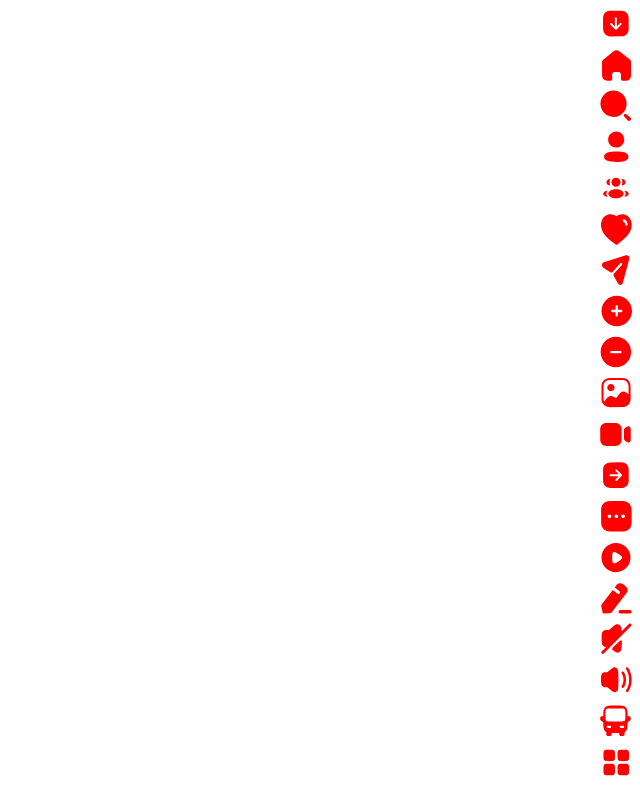
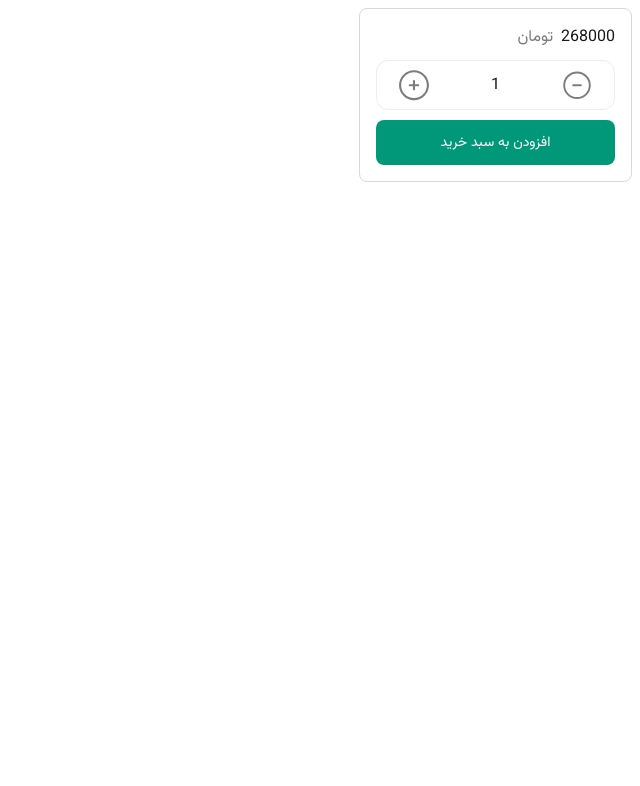
Before and after one commit to DavoodAkrami/Banmano, a React (Vite) app: page / in a window 1280 px wide. Shown: the top 786 px of the page, without its empty margins (640-1280 px from the left). Built offline with nearby package versions, Linux system fonts and the light colour scheme.

Commit message:
Adding PriceBox component and making Button box better

```diff
--- a/src/components/Button/Button.jsx
+++ b/src/components/Button/Button.jsx
@@ -1,7 +1,7 @@
 import clsx from 'clsx';
 import styles from './Button.module.css';
 
-const Button = (props) => {
+const Button = ({size='32px', type='primary', disabled, variant='fill', className, children, props}) => {
     return (
         <button
             onClick={props.onClick}
@@ -9,25 +9,27 @@ const Button = (props) => {
                 styles.root,
 
                 //size
-                props.size === 'small' && styles.sizeSmall,
-                props.size === 'medium' && styles.sizeMedium,
-                props.size === 'large' && styles.sizeLarge,
+                size === 'small' && styles.sizeSmall,
+                size === 'medium' && styles.sizeMedium,
+                size === 'large' && styles.sizeLarge,
 
                 //type
-                props.type === 'primary' && styles.typePrimary,
-                props.type === 'secondary' && styles.typeSecondary,
-                props.type === 'gray' && styles.typeGray,
+                type === 'primary' && styles.typePrimary,
+                type === 'secondary' && styles.typeSecondary,
+                type === 'gray' && styles.typeGray,
 
                 //disabled
-                props.disabled && styles.disabled,
+                disabled && styles.disabled,
 
                 //variants
-                props.variant === 'fill' && styles.variantFill,
-                props.variant === 'outline' && styles.variantOutline,
-            )}>
-                {props.iconLeft && <span className={styles.iconLeft}>{props.iconLeft}</span>}
-                {props.children}
-                {props.iconRight && <span className={styles.iconRight}>{props.iconRight}</span>}
+                variant === 'fill' && styles.variantFill,
+                variant === 'outline' && styles.variantOutline,
+
+                className && className
+            )}
+            {...props}
+            >
+                {children}
             </button>
     )
 }
--- a/src/components/Button/Button.module.css
+++ b/src/components/Button/Button.module.css
@@ -45,6 +45,10 @@
 
 
 /* Variant Outline + Types */
+.variantOutline{
+    background-color: transparent;
+}
+
 .variantOutline.typePrimary {
     border: 1px solid var(--primary-color20);
     background-color: transparent;
--- a/src/components/Icon/Icon.jsx
+++ b/src/components/Icon/Icon.jsx
@@ -440,6 +440,8 @@ const IconMinus = ({ size = '24px', color = 'currentColor', variant='bold', onCl
             viewBox="0 0 24 25"
             fill="none"
             xmlns="http://www.w3.org/2000/svg"
+            onClick={onClick}
+            style={style}
             >
             <circle cx="12" cy="12.7061" r="10" stroke={color} stroke-width="1.5"/>
             <path d="M15 12.7061H9" stroke={color} stroke-width="1.5" stroke-linecap="round"/>
--- /dev/null
+++ b/src/components/Price_box/PriceBox.module.css
@@ -0,0 +1,77 @@
+.root {
+    all: unset;
+    cursor: pointer;
+}
+
+.priceBox {
+    border: 1px solid var(--gray-color30);
+    border-radius: 8px;
+    padding: 16px;
+    width: 239px;
+}
+
+.price {
+    margin-bottom: 10px;
+    font-size: var(--font-size16);
+    font-weight: var(--font-weight-regular);
+    display: flex;
+    gap: 8px;
+}
+
+.priceNumber {
+    color: var(--gray-color90);
+}
+
+.priceToman {
+    color: var(--gray-color50);
+}
+
+.numberHandeling {
+    border: 1px solid var(--gray-color20);
+    border-radius: 12px;
+    display: flex;
+    gap: 12px;
+    padding: 8px;
+    justify-content: center;
+}
+
+.number {
+    color: var(--gray-color90);
+    font-size: var(--font-size16);
+    font-weight: var(--font-weight-regular);
+    text-align: center;
+    border: none;
+    appearance: none;
+    width: 103px;
+}
+
+.number:focus {
+    outline: none;
+}
+
+input::-webkit-inner-spin-button,
+input::-webkit-outer-spin-button {
+    -webkit-appearance: none;
+}
+
+.shoppingCart {
+    background-color: var(--secondary-color60);
+    color: var(--gray-color10);
+    font-size: var(--font-size14);
+    font-weight: var(--font-weight-regular);
+    padding: 4px 12px;
+    border-radius: 8px;
+    border: none;
+    display: flex;
+    gap: 8px;
+    width: 100%;
+    height: 45px;
+    justify-content: center;
+    align-items: center;
+    margin-top: 10px;
+}
+
+.shoppingCart:hover {
+    background-color: var(--secondary-color70);
+    cursor: pointer;
+}
--- a/src/components/Price_box/priceBox.jsx
+++ b/src/components/Price_box/priceBox.jsx
@@ -1,53 +1,63 @@
 import React from 'react';
 import { useState, useEffect } from 'react';
-import Button from '../Button/Button';
 import products from '../../data/products';
-import Icon from '../Icon/Icon';
+import { IconMinus, IconPlus } from '../Icon/Icon';
+import styles from './PriceBox.module.css';
 
-const PriceBox = (props) => {
+
+
+
+const PriceBox = ({productId}) => {
     const [number, setNumber] = useState(1);
     const [price, setPrice] = useState(0);
 
     useEffect(() => {
-        const product = products.find(product => product.id === props.productId);
+        const product = products.find(product => product.id === productId);
         if (product) {
             setPrice(product.price * number);
         } else {
             setPrice(0);
         }
-    }, [props.productId, number]);
+    }, [productId, number]);
 
+    const increment = () => {
+        setNumber(number + 1);
+    }
+
+    const decrement = () => {
+        if (number > 1) {
+            setNumber(number - 1);
+        } else if (number < 1) {
+            setNumber(1);
+        }
+    }
 
 
     return (
-       <div className="PriceBox">
-            <div className="priceHandeling">
-                <span style={{marginLeft: '8px'}}>{price}</span>
-                <span style={{color: 'var(--gray-color50)'}}>تومان</span>
+        <div className={styles.fixedBox}>
+            <div className={styles.container}>
+                <div className={styles.priceBox}>
+
+                    <div className={styles.price}>
+                        <div className={styles.priceNumber}>{price}</div>
+                        <div className={styles.priceToman}>تومان</div>
+                    </div>
+
+                    <div className={styles.quantity}>
+                        <div className={styles.numberHandeling}>
+                            <IconMinus size='32px' color='var(--gray-color50)' variant='outline' onClick={() => {decrement()}}/>
+                            <input type="number" className={styles.number} inputMode='numeric' value={number} onChange={(e) => {setNumber(e.target.value)}} />
+                            <IconPlus size='32px' color='var(--gray-color50)' variant='outline' onClick={() => {increment()}}/>
+                        </div>
+
+                        <button className={styles.shoppingCart}>
+                            افزودن به سبد خرید
+                        </button>
+                    </div>
+
+                </div>
             </div>
-
-            <div className="numberHandeling">
-               <Button
-                    onClick={() => setNumber(number - 1)}
-                    disabled={number < 2}
-                    type='primary'
-                    variant='outline'
-                    size='large'
-               >
-                    <Icon name='minus' variant='outline' color='var(--primary-color60)' size='large'/>
-                </Button>
-
-                <span>{number}</span>
-
-                <Button
-                    onClick={() => setNumber(number + 1)}
-                    type='primary'
-                    variant='outline'
-                    size='large'
-                >
-                </Button>
-            </div>
-       </div>
+        </div>
     )
 }
 
--- a/src/pages/test.jsx
+++ b/src/pages/test.jsx
@@ -23,12 +23,13 @@ import {
     IconSoundLow,
     IconStar
 } from '../components/Icon/Icon';
+import PriceBox from '../components/Price_box/priceBox';
 
 
 const Test = () => {
     return (
         <div>
-            <IconArrowDown variant='bold' size='32px' color='red' onClick={() => {1+1}}/> <br/>
+            {/* <IconArrowDown variant='bold' size='32px' color='red'/> <br/>
             <IconHome variant='bold' size='32px' color='red' onClick={() => {1+1}}/> <br/>
             <IconSearch variant='bold' size='32px' color='red' onClick={() => {1+1}}/> <br/>
             <IconProfile1 variant='bold' size='32px' color='red' onClick={() => {1+1}}/> <br/>
@@ -70,7 +71,12 @@ const Test = () => {
             <IconBus variant='outline' size='32px' color='red' onClick={() => {1+1}}/> <br/>
             <IconCategory variant='outline' size='32px' color='red' onClick={() => {1+1}}/> <br/>
             <IconSoundLow variant='outline' size='32px' color='red' onClick={() => {1+1}}/> <br/>
-            <IconStar variant='outline' size='32px' color='red' onClick={() => {1+1}}/> <br/>
+            <IconStar variant='outline' size='32px' color='red' onClick={() => {1+1}}/> <br/> */}
+
+            <div>
+                <PriceBox productId="Jiorno coffee" />
+            </div>
+
         </div>
     )
 }
```
